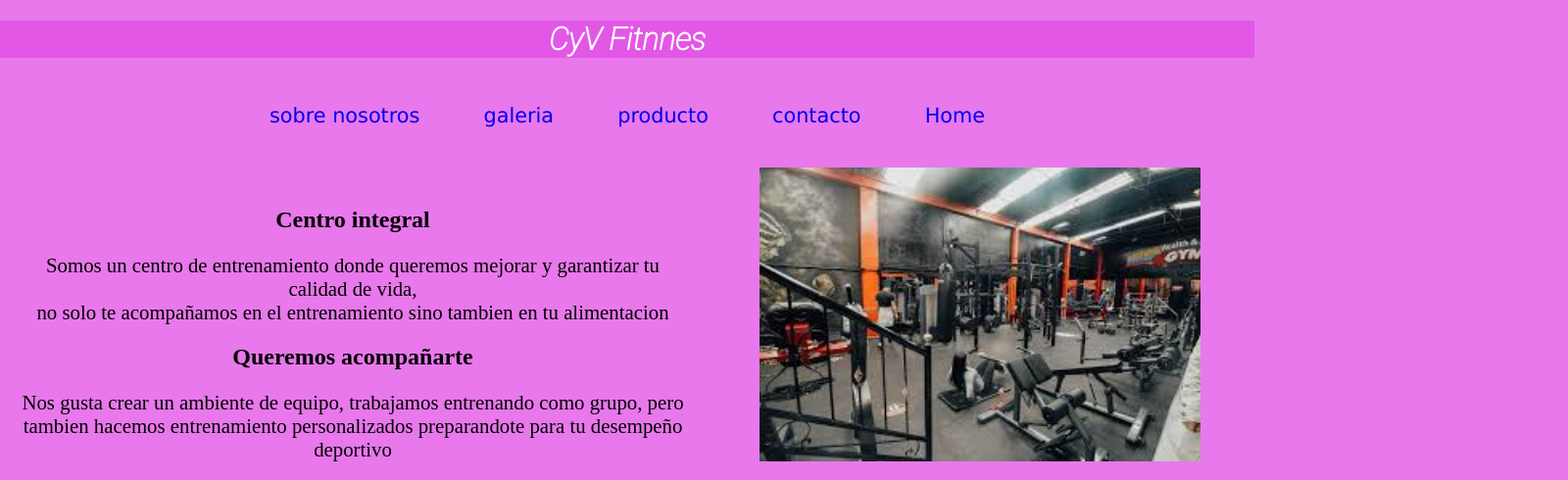
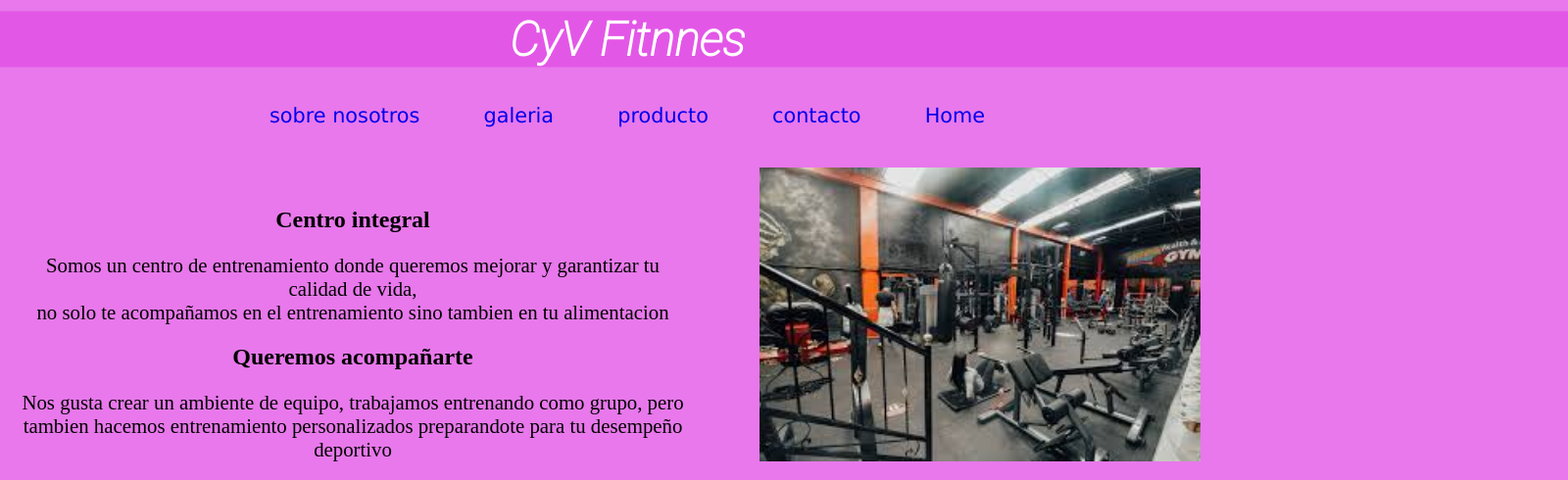
Before and after one commit to george2124/mi-proyecto, a plain HTML site: page index.html in a window 1280 px wide. In both pictures the pointer is over the element "CyV Fitnnes". Shown: the top 490 px of the page at 98% size, 1600 px wide, since content can reach past the window. Drawn offline with Linux system fonts and the light colour scheme.

Commit message:
cambios en el css

```diff
--- a/css/main.css
+++ b/css/main.css
@@ -152,7 +152,12 @@ footer p{
          .menuIndex{
              font-size: 1.3rem;
          }
-
+        .indexTitulo{
+            transition: 2s;
+        }
+        .indexTitulo:hover{
+            transform: scale(1.5);
+        }
 }
 
 
```
